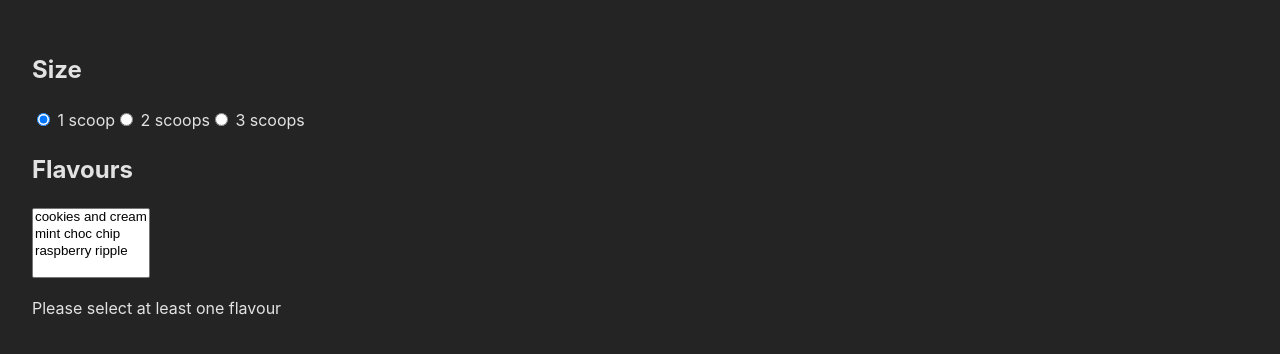
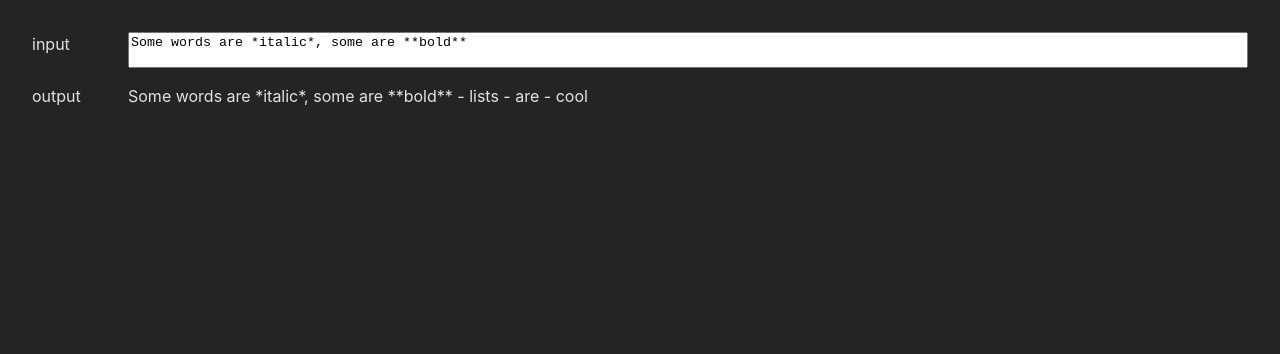
Before and after one commit to artemnistuley/svelte-tutorial, a Svelte app: page / in a window 1280 px wide. Shown: the top 354 px of the page. Built offline with nearby package versions, Linux system fonts and the light colour scheme.

Commit message:
textarea binding

```diff
--- a/src/App.svelte
+++ b/src/App.svelte
@@ -26,6 +26,7 @@
   import SelectBinding from "./lib/basic/bindings/SelectBinding.svelte";
   import GroupInputs from "./lib/basic/bindings/GroupInputs.svelte";
   import MultipleSelect from "./lib/basic/bindings/MultipleSelect.svelte";
+  import TextareaInput from "./lib/basic/bindings/TextareaInput.svelte";
 </script>
 
 <main>
@@ -55,7 +56,8 @@
   <!-- <CheckboxInput /> -->
   <!-- <SelectBinding /> -->
   <!-- <GroupInputs /> -->
-  <MultipleSelect />
+  <!-- <MultipleSelect /> -->
+  <TextareaInput />
 </main>
 
 <style></style>
--- /dev/null
+++ b/src/lib/basic/bindings/TextareaInput.svelte
@@ -0,0 +1,27 @@
+<script>
+	// import { marked } from 'marked';
+	let value = `Some words are *italic*, some are **bold**\n\n- lists\n- are\n- cool`;
+</script>
+
+<div class="grid">
+	input
+	<textarea bind:value></textarea>
+
+	output
+	<div>{@html value}</div>
+</div>
+
+<style>
+	.grid {
+		display: grid;
+		grid-template-columns: 5em 1fr;
+		grid-template-rows: 1fr 1fr;
+		grid-gap: 1em;
+		height: 100%;
+	}
+
+	textarea {
+		flex: 1;
+		resize: none;
+	}
+</style>
```
